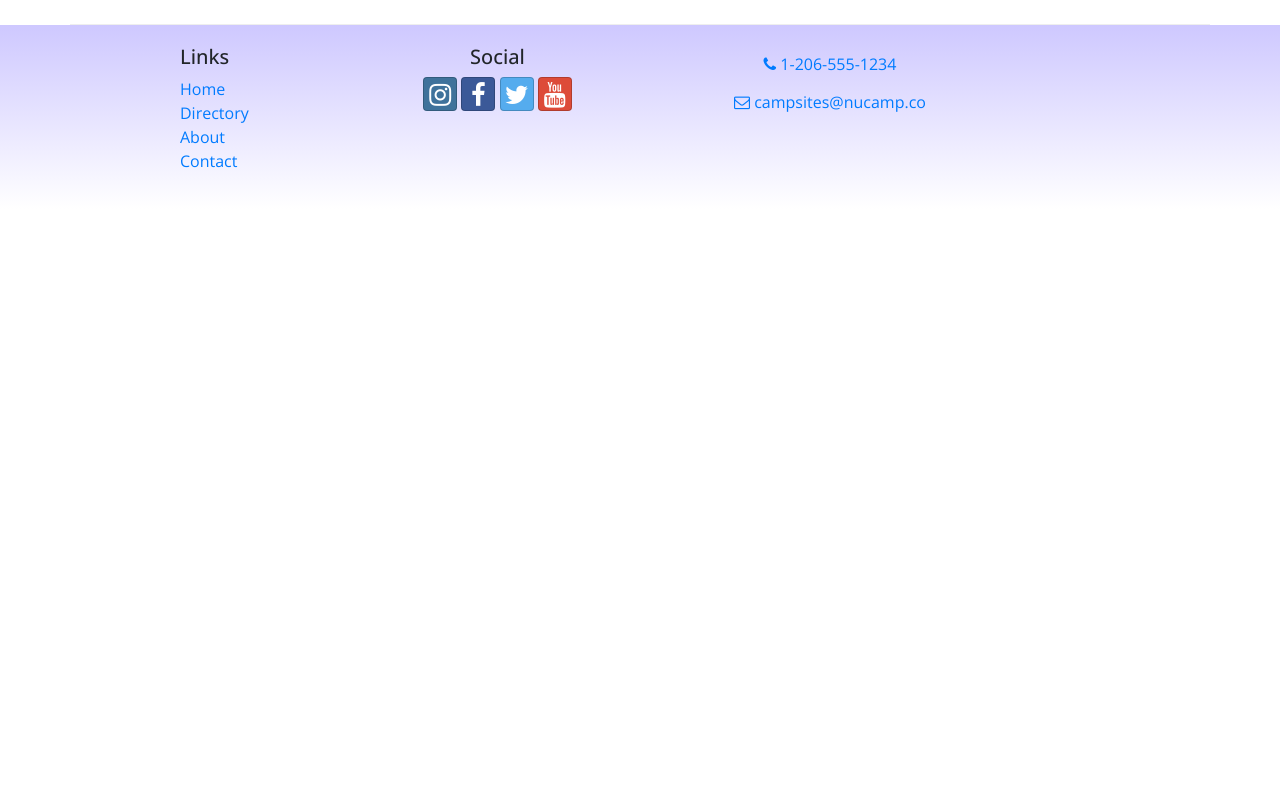
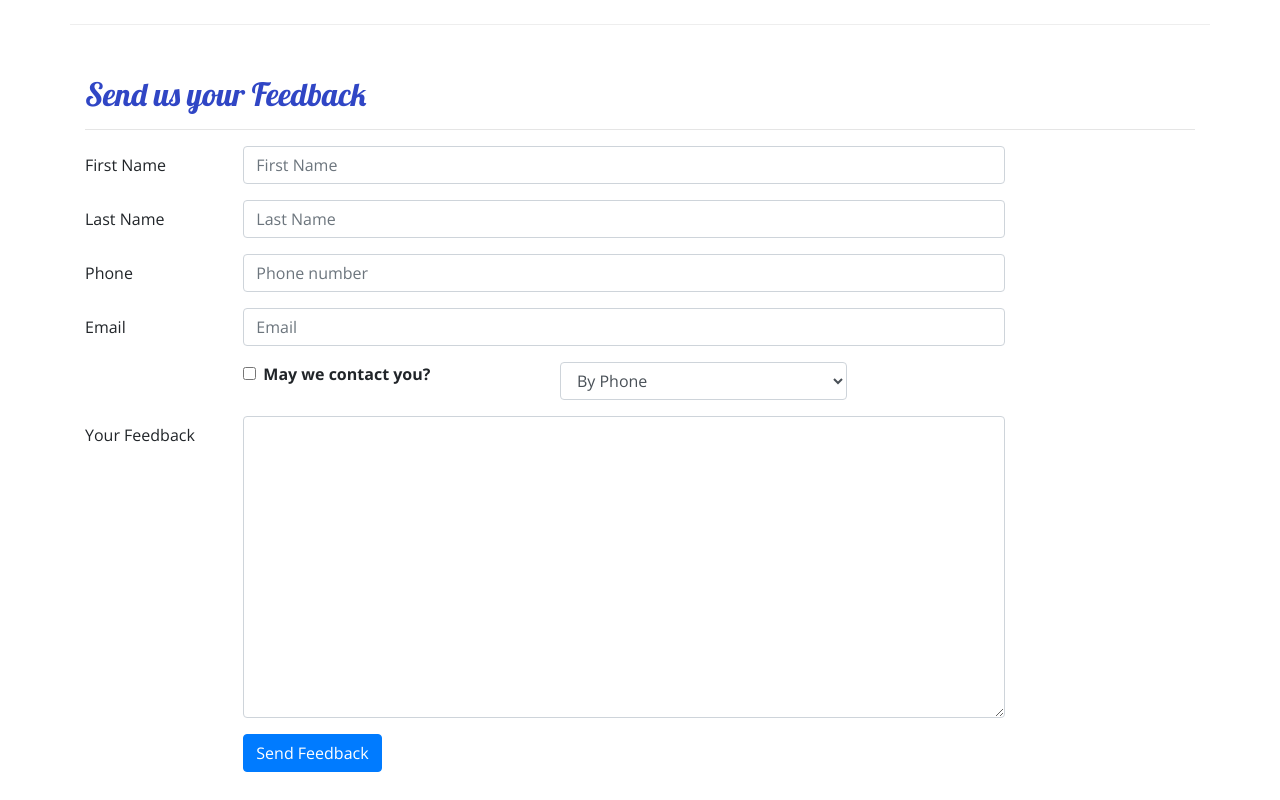
Before and after one commit to nanakodjo/bootcampsite, a React (Create React App) app: page /contactus in a window 1280 px wide. Shown: the part 480-1280 px from the top of the page. Before the commit the page ends 800 px from the top, so only its background shows below. Built offline with nearby package versions, Linux system fonts and the light colour scheme.

Commit message:
Controlled Forms

```diff
--- a/src/components/ContactComponent.js
+++ b/src/components/ContactComponent.js
@@ -1,11 +1,52 @@
-import React from "react";
+import React, { Component } from "react";
 import {
     Breadcrumb,
     BreadcrumbItem,
+    Button,
+    Form,
+    FormGroup,
+    Label,
+    Input,
+    Col,
 } from "reactstrap";
 import { Link } from "react-router-dom";
 
-function Contact(props) {
+class Contact extends Component {
+
+    constructor(props){
+        super(props);
+
+        this.state = {
+            firstName: '',
+            lastName: '',
+            phoneNum: '',
+            email: '',
+            agree: false,
+            contactType: 'By Phone',
+            feedback: ''
+        };
+
+        this.handleInputChange = this.handleInputChange.bind(this);
+        this.handleSubmit = this.handleSubmit.bind(this);
+    }
+
+    handleInputChange(event) {
+        const target = event.target;
+        const name = target.name;
+        const value = target.type === 'checkbox' ? target.checked : target.value;
+
+        this.setState({
+            [name]: value
+        });
+    }
+
+    handleSubmit(event) {
+        console.log('Current state is: ' + JSON.stringify(this.state));
+        alert('Current state is: ' + JSON.stringify(this.state));
+        event.preventDefault();
+    }
+
+    render() {
         return (
             <div className="container">
                 <div className="row">
@@ -31,25 +72,97 @@
                         </address>
                     </div>
                     <div className="col">
-                    <a
-                        role="button"
-                        className="btn btn-link"
-                        href="tel:+12065551234"
-                    >
-                        <i className="fa fa-phone" /> 1-206-555-1234
-                    </a>
-                    <br />
-                    <a
-                        role="button"
-                        className="btn btn-link"
-                        href="mailto:fakeemail@fakeemail.co"
-                    >
-                        <i className="fa fa-envelope-o" /> campsites@nucamp.co
-                    </a>
+                        <a role="button" className="btn btn-link" href="tel:+12065551234"><i className="fa fa-phone" /> 1-206-555-1234</a> <br />
+                        <a role="button" className="btn btn-link" href="mailto:fakeemail@fakeemail.co"><i className="fa fa-envelope-o" /> campsites@nucamp.co</a>
+                    </div>
+                </div>
+
+                <div className="row row-content">
+                    <div className="col-12">
+                        <h2>Send us your Feedback</h2>
+                        <hr />
+                    </div>
+                    <div className="col-md-10">
+                        <Form onSubmit={this.handleSubmit}>
+                            <FormGroup row>
+                                <Label htmlFor="firstName" md={2}>First Name</Label>
+                                <Col md={10}>
+                                    <Input type="text" id="firstName" name="firstName"
+                                        placeholder="First Name"
+                                        value={this.state.firstName}
+                                        onChange={this.handleInputChange} />
+                                </Col>
+                            </FormGroup>
+                            <FormGroup row>
+                                <Label htmlFor="lastName" md={2}>Last Name</Label>
+                                <Col md={10}>
+                                    <Input type="text" id="lastName" name="lastName"
+                                        placeholder="Last Name"
+                                        value={this.state.lastName}
+                                        onChange={this.handleInputChange} />
+                                </Col>
+                            </FormGroup>
+                            <FormGroup row>
+                                <Label htmlFor="phoneNum" md={2}>Phone</Label>
+                                <Col md={10}>
+                                    <Input type="tel" id="phoneNum" name="phoneNum"
+                                        placeholder="Phone number"
+                                        value={this.state.phoneNum}
+                                        onChange={this.handleInputChange} />
+                                </Col>
+                            </FormGroup>
+                            <FormGroup row>
+                                <Label htmlFor="email" md={2}>Email</Label>
+                                <Col md={10}>
+                                    <Input type="email" id="email" name="email"
+                                        placeholder="Email"
+                                        value={this.state.email}
+                                        onChange={this.handleInputChange} />
+                                </Col>
+                            </FormGroup>
+                            <FormGroup row>
+                                <Col md={{size: 4, offset: 2}}>
+                                    <FormGroup check>
+                                        <Label check>
+                                            <Input type="checkbox"
+                                                name="agree"
+                                                checked={this.state.agree}
+                                                onChange={this.handleInputChange} /> {' '}
+                                            <strong>May we contact you?</strong>
+                                        </Label>
+                                    </FormGroup>
+                                </Col>
+                                <Col md={4}>
+                                    <Input type="select" name="contactType"
+                                            value={this.state.contactType}
+                                            onChange={this.handleInputChange}>
+                                        <option>By Phone</option>
+                                        <option>By Email</option>
+                                    </Input>
+                                </Col>
+                            </FormGroup>
+                            <FormGroup row>
+                                <Label htmlFor="feedback" md={2}>Your Feedback</Label>
+                                <Col md={10}>
+                                    <Input type="textarea" id="feedback" name="feedback"
+                                        rows="12"
+                                        value={this.state.feedback}
+                                        onChange={this.handleInputChange}></Input>
+                                </Col>
+                            </FormGroup>
+                            <FormGroup row>
+                                <Col md={{size: 10, offset: 2}}>
+                                    <Button type="submit" color="primary">
+                                        Send Feedback
+                                    </Button>
+                                </Col>
+                            </FormGroup>
+                        </Form>
                     </div>
                 </div>
             </div>
         );
     }
+}
 
 export default Contact;
```
Also changed, not shown: src/components/FooterComponent.js (+10 -50 lines), src/components/HeaderComponent.js (+1 -6 lines), src/components/MainComponent.js (+6 -16 lines). Lines whose indentation alone changed are shown as unchanged.
